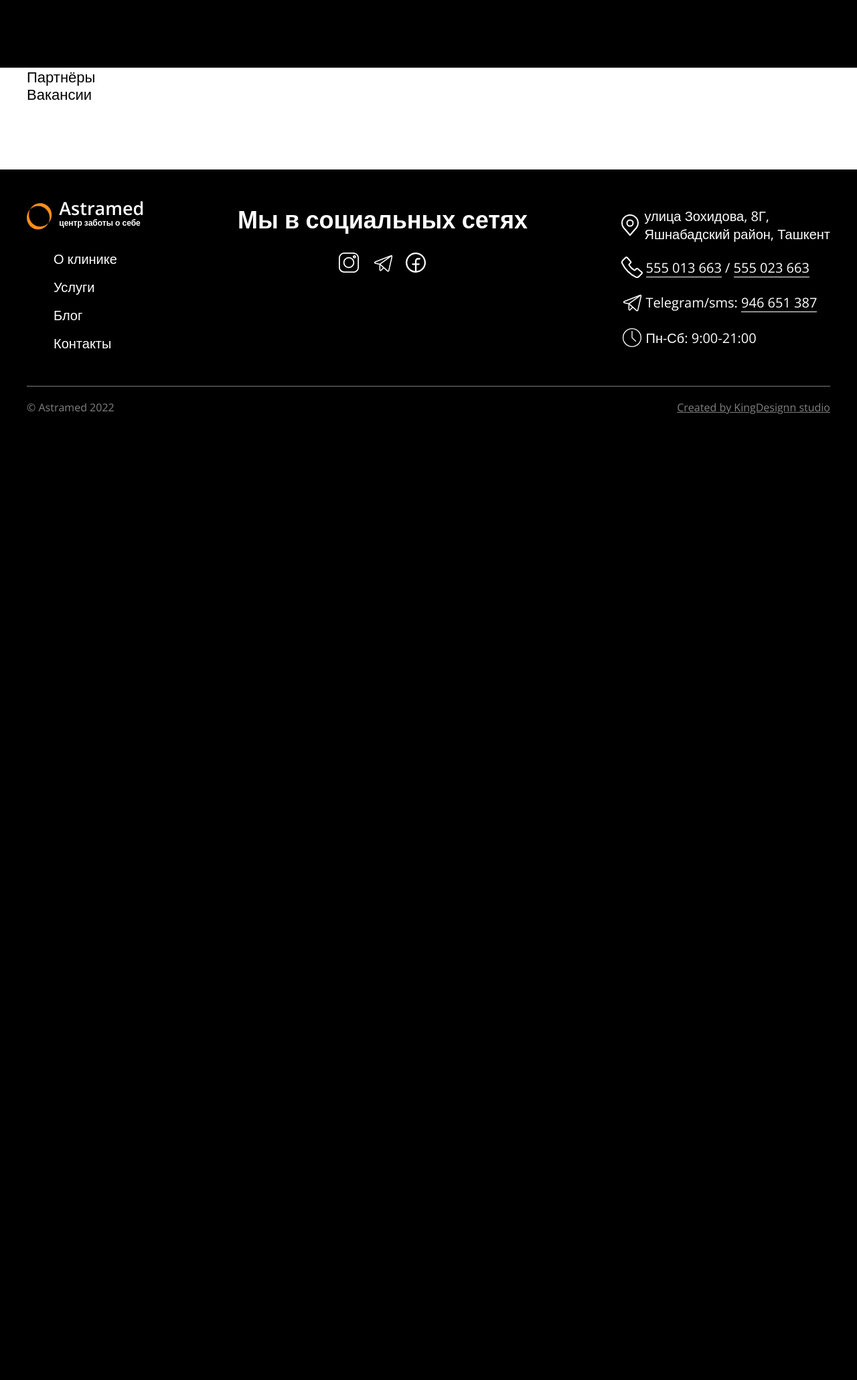
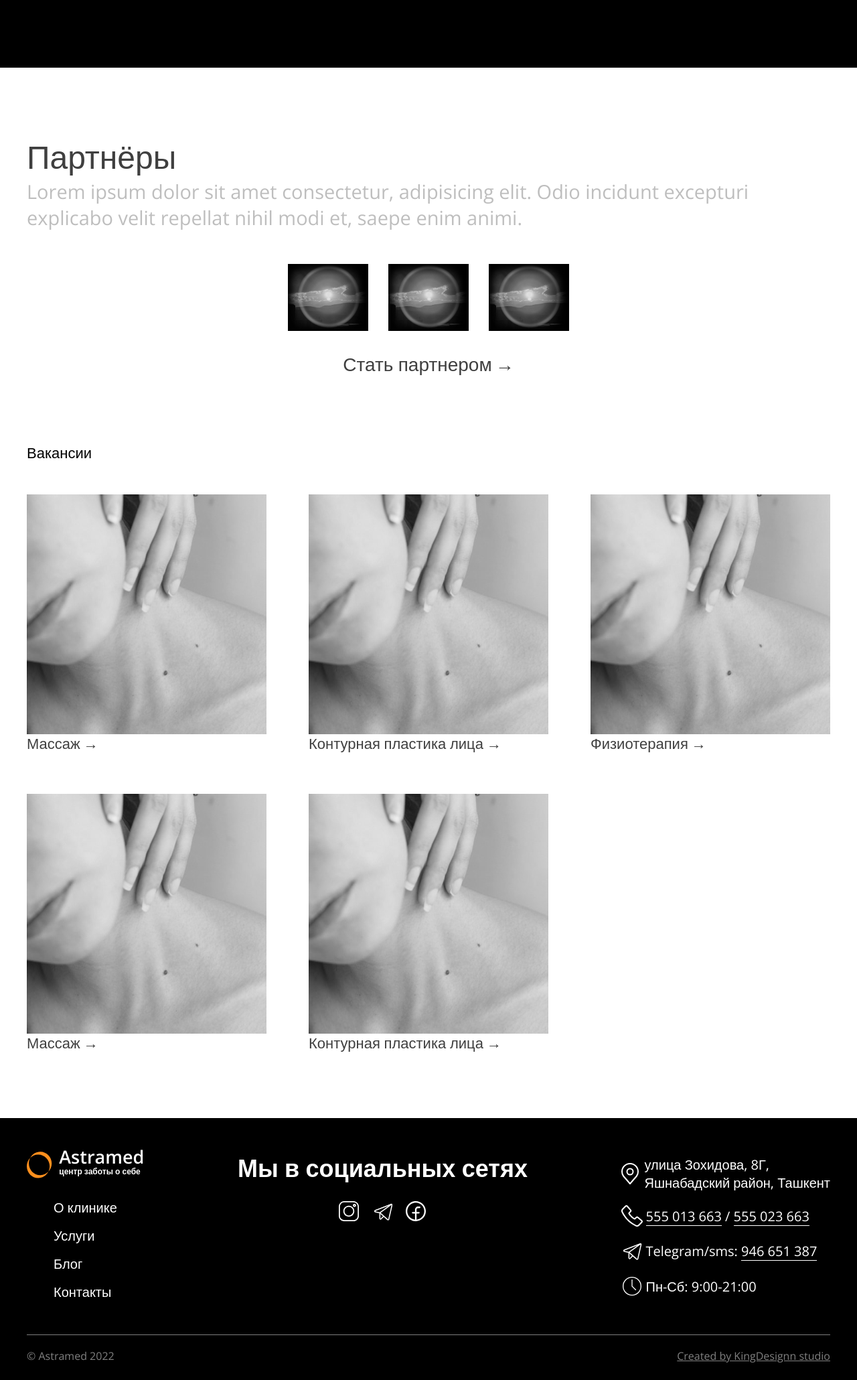
Before and after one commit to kingoker/Astramed_Django, a Django app: page /cooperation/ in a window 1280 px wide. Shown: the part 472-2532 px from the top of the page at 67% size. Before the commit the page ends 1090 px from the top, so only its background shows below. Run offline with Django 4.2, Linux system fonts and the light colour scheme; some libraries are stand-ins or nearby versions.

Commit message:
Cosmetic changes

```diff
--- a/astramedClinic/static/css/main.css
+++ b/astramedClinic/static/css/main.css
@@ -756,7 +756,6 @@ input:-webkit-autofill, input:-webkit-autofill:hover, input:-webkit-autofill:foc
     font-size: 48px;
     line-height: 65px;
     color: #3F3F3F;
-    margin: 0px auto 50px 0px;
 }
 .aboutTeam {
     padding-bottom: 150px;
@@ -1120,6 +1119,25 @@ textarea{
   top: 16px;
 }
 
+/* Партнеры */
+.partners__list{
+    display: flex;
+    justify-content: center;
+    gap: 30px;
+}
+.partners__item{
+    height: 100px;
+}
+.partners__item img{
+    -webkit-filter: grayscale(100%);
+    filter: grayscale(100%);
+    transition: all 0.7s ease 0s;
+}
+.partners__item img:hover{
+    filter: grayscale(0%);
+    -webkit-filter: grayscale(0%);
+    opacity: 1;
+}
 
 /* Страница прайс листа*/
 .priceList__link{
--- a/astramedClinic/static/js/script.js
+++ b/astramedClinic/static/js/script.js
@@ -12,12 +12,7 @@ icon.onclick = function(){
     search.classList.toggle('seacrch__active');
 }
 
-// Расскрывающийся список
-const accordingLink = document.querySelector('.according__link');
-const accordion = document.querySelector('.accordion');
-accordingLink.onclick = function(){
-    accordion.classList.toggle('accordion-active');
-}
+
 
 
 // Бергер меню
@@ -59,3 +54,10 @@ var swiper = new Swiper(".swiper", {
         }
     }
 });
+
+// Расскрывающийся список
+const accordingLink = document.querySelector('.according__link');
+const accordion = document.querySelector('.accordion');
+accordingLink.onclick = function(){
+    accordion.classList.toggle('accordion-active');
+}
--- a/astramedClinic/views.py
+++ b/astramedClinic/views.py
@@ -164,53 +164,66 @@ def therapy(request, pk):
 
 
 def thanks(request):
+    path = str(request.META.get('HTTP_REFERER'))
     if request.method == 'POST':
-        name = request.POST.get('LFname')
-        birth = request.POST.get('birth')
-        address = request.POST.get('address')
-        therapy = request.POST.get('therapy')
-        number = request.POST.get('number')
-        Applications.objects.create(name=name, birth=birth, address=address, therapy=therapy, number=number)
-        method = 'https://api.telegram.org/bot5684471230:AAF6eLJajz0Rj7Ksjzy3uKbWnGQRb5HC-SQ/sendMessage'
-        text = f'ФИО: {name}\n' \
-               f'Дата рождения: {birth}\n' \
-               f'Адрес: {address}\n' \
-               f'Терапия: {therapy}\n' \
-               f'Номер: {number}',
-        requests.post(method, data={
-            'chat_id': 1600170280,
-            'text': text
-        })
+        if 'order' in path:
+            name = request.POST.get('LFname')
+            birth = request.POST.get('birth')
+            address = request.POST.get('address')
+            therapy = request.POST.get('therapy')
+            number = request.POST.get('number')
+            Applications.objects.create(name=name, birth=birth, address=address, therapy=therapy, number=number)
+            method = 'https://api.telegram.org/bot5684471230:AAF6eLJajz0Rj7Ksjzy3uKbWnGQRb5HC-SQ/sendMessage'
+            text = f'ФИО: {name}\n' \
+                   f'Дата рождения: {birth}\n' \
+                   f'Адрес: {address}\n' \
+                   f'Терапия: {therapy}\n' \
+                   f'Номер: {number}',
+            requests.post(method, data={
+                'chat_id': 1600170280,
+                'text': text
+            })
 
-        creds = gmail_send_message()
-        try:
-            service = build('gmail', 'v1', credentials=creds)
-            message = EmailMessage()
+            creds = gmail_send_message()
+            try:
+                service = build('gmail', 'v1', credentials=creds)
+                message = EmailMessage()
 
-            message.set_content(f'ФИО: {name}\n' \
-                                f'Дата рождения: {birth}\n' \
-                                f'Адрес: {address}\n' \
-                                f'Терапия: {therapy}\n' \
-                                f'Номер: {number}')
+                message.set_content(f'ФИО: {name}\n' \
+                                    f'Дата рождения: {birth}\n' \
+                                    f'Адрес: {address}\n' \
+                                    f'Терапия: {therapy}\n' \
+                                    f'Номер: {number}')
 
-            message['To'] = 'bear.lvb@gmail.com'
-            message['From'] = 'DekontFarmBot@gmail.com'
-            message['Subject'] = 'Automated draft'
+                message['To'] = 'bear.lvb@gmail.com'
+                message['From'] = 'DekontFarmBot@gmail.com'
+                message['Subject'] = 'Automated draft'
 
-            # encoded message
+                # encoded message
 
-            encoded_message = base64.urlsafe_b64encode(message.as_bytes()) \
-                .decode()
-            create_message = {
-                'raw': encoded_message
-            }
-            # pylint: disable=E1101
-            send_message = (service.users().messages().send
-                            (userId="me", body=create_message).execute())
-            print(F'Message Id: {send_message["id"]}')
-        except HttpError as error:
-            print(F'An error occurred: {error}')
-            send_message = None
+                encoded_message = base64.urlsafe_b64encode(message.as_bytes()) \
+                    .decode()
+                create_message = {
+                    'raw': encoded_message
+                }
+                # pylint: disable=E1101
+                send_message = (service.users().messages().send
+                                (userId="me", body=create_message).execute())
+                print(F'Message Id: {send_message["id"]}')
+            except HttpError as error:
+                print(F'An error occurred: {error}')
+                send_message = None
+        if 'review' in path:
+            name = request.POST.get('name')
+            description = request.POST.get('description')
+            Reviews.objects.create(name=name, description=description)
+            method = 'https://api.telegram.org/bot5684471230:AAF6eLJajz0Rj7Ksjzy3uKbWnGQRb5HC-SQ/sendMessage'
+            text = f'ФИО: {name}\n' \
+                   f'Отзыв: {description}\n'
+            requests.post(method, data={
+                'chat_id': 1600170280,
+                'text': text
+            })
     return render(request, 'main/thanks.html')
 
 
--- a/templates/main/cooperation.html
+++ b/templates/main/cooperation.html
@@ -17,15 +17,70 @@
 </header>
 
 
+
 <section class="blog blog-white marbot-100">
         <div class="blog__container container">
             <div class="AboutBlog__text">
-            <p class="service__link black animate__animated animate__fadeInLeft animate__slow wow">Партнёры</p>
+                <h2 class="aboutPhilosophy__header martop-100 animate__animated animate__fadeInLeft animate__slow wow">Партнёры</h2>
+                <p class="blog__subtitle marbot-50 animate__animated animate__fadeInLeft animate__slow wow">Lorem ipsum dolor sit amet consectetur, adipisicing elit. Odio incidunt excepturi explicabo velit repellat nihil modi et, saepe enim animi.</p>
+                <div class="partners__list">
+                    <div class="partners__item">
+                        <a href="https://www.giz.de/en/html/index.html">
+                            <img src="img/main.png" alt="" class="img">
+                        </a>
                     </div>
+                    <div class="partners__item">
+                        <a href="https://www.giz.de/en/html/index.html">
+                            <img src="img/main.png" alt="" class="img">
+                        </a>
+                    </div>
+                    <div class="partners__item">
+                        <a href="https://www.giz.de/en/html/index.html">
+                            <img src="img/main.png" alt="" class="img">
+                        </a>
+                    </div>
+                </div>
+            </div>
+
+            <!-- Эта страница ведет на страницу похожую на страницу оставления отзыва -->
+            <a href="" class="link marbot-100 priceList__link animate__animated animate__fadeInUp animate__slow wow">Стать партнером</a>
+
             <div class="AboutBlog__text">
                 <p class="service__link black animate__animated animate__fadeInLeft animate__slow wow">Вакансии</p>
+                <div class="blog__list">
+                    <!-- При нажатии на вакансию попадаешь на страницу похожую на запись на приём, только + поле отправки файла, что бы отправлять резюме -->
+                    <div class="blog__item animate__animated animate__fadeInUp animate__slow wow">
+                        <a href="procedure.html" class="service__img">
+                            <img src="img/service/massage.png" alt="service" class="img">
+                        </a>
+                        <a href="procedure.html" class="service__link link">Массаж</a>
                     </div>
-
+                    <div class="blog__item animate__animated animate__fadeInUp animate__slow wow">
+                        <a href="procedure.html" class="service__img">
+                            <img src="img/service/massage.png" alt="service" class="img">
+                        </a>
+                        <a href="procedure.html" class="service__link link">Контурная пластика лица</a>
+                    </div>
+                    <div class="blog__item animate__animated animate__fadeInUp animate__slow wow">
+                        <a href="procedure.html" class="service__img">
+                            <img src="img/service/massage.png" alt="service" class="img">
+                        </a>
+                        <a href="procedure.html" class="service__link link">Физиотерапия</a>
+                    </div>
+                    <div class="blog__item animate__animated animate__fadeInUp animate__slow wow">
+                        <a href="procedure.html" class="service__img">
+                            <img src="img/service/massage.png" alt="service" class="img">
+                        </a>
+                        <a href="procedure.html" class="service__link link">Массаж</a>
+                    </div>
+                    <div class="blog__item animate__animated animate__fadeInUp animate__slow wow">
+                        <a href="procedure.html" class="service__img">
+                            <img src="img/service/massage.png" alt="service" class="img">
+                        </a>
+                        <a href="procedure.html" class="service__link link">Контурная пластика лица</a>
+                    </div>
+                </div>
+            </div>
         </div>
     </section>
 {% endblock %}
--- a/templates/main/order.html
+++ b/templates/main/order.html
@@ -19,7 +19,7 @@
                 <input type="date" min="1900-01-01" max="2012-12-31" name="birth" autocomplete="disabled" class="form__input reg__input" placeholder="Год рождения">
                 <input type="text" name="address" autocomplete="disabled" class="form__input reg__input" placeholder="Адрес проживания">
                 {% for service in services %}
-                <input type="text" name="therapy" autocomplete="disabled" class="form__input reg__input" placeholder="{{service}}">
+                <input type="text" name="therapy" autocomplete="disabled" class="form__input reg__input" value="{{service}}">
                 {%endfor%}
                 <input type="tel" required name="number" autocomplete="disabled" class="form__input reg__input" placeholder="Телефон">
                 <button type="submit" class="form__button link colorWhite">Записаться</button>
--- a/templates/main/post.html
+++ b/templates/main/post.html
@@ -26,8 +26,8 @@
             <div class="post__textSide">
                 <h3 class="post__title">{{ blog.title }}</h3>
                 <p class="post__info">
-                    Категория: <span class="lighter-300">{{ blog.category }}</span> <br>
-                    Автор: <span class="lighter-300">{{ blog.author }}</span>
+                    категория: <span class="lighter-300">{{ blog.category }}</span> <br>
+                    автор: <span class="lighter-300">{{ blog.author }}</span>
                 </p>
             </div>
         </div>
--- a/templates/main/review.html
+++ b/templates/main/review.html
@@ -20,8 +20,8 @@
     <div class="review__container container">
         <form method="POST" action="{% url 'thanks' %}" class="review__form form animate__animated animate__fadeInUp animate__slow wow">
             {% csrf_token %}
-            <input type="text" class="form__input" placeholder="Ваше имя">
-            <textarea class="form__input" name="" id="" cols="30" rows="5" placeholder="Текст"></textarea>
+            <input type="text" name="name" class="form__input" placeholder="Ваше имя">
+            <textarea class="form__input" name="description" cols="30" rows="5" placeholder="Текст"></textarea>
             <button type="submit" class="form__button link">Отправить</button>
         </form>
     </div>
```
Also changed, not shown: astramedClinic/models.py (+12 -0 lines), templates/main/therapy.html (+22 -2 lines), 1 other file. Lines whose indentation alone changed are shown as unchanged.
